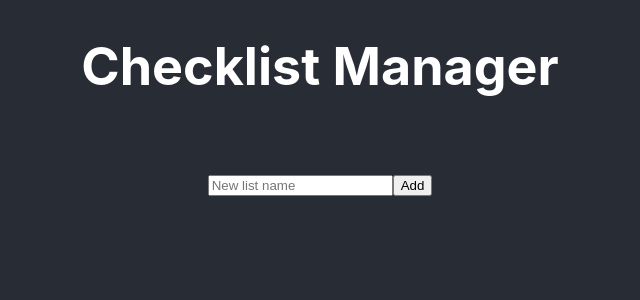
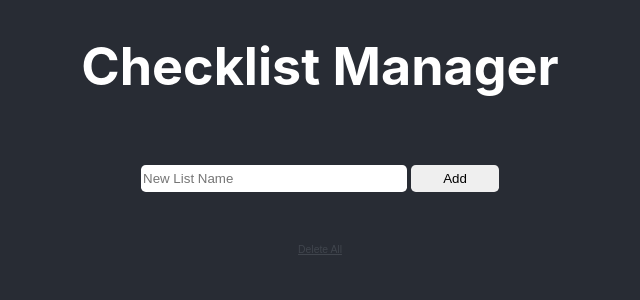
Before and after one commit to lukask-dev/ChecklistManager, a React (Create React App) app in the folder checklist-manager/: page / in a window 1280 px wide. Shown: the top 300 px of the page, without its empty margins (320-960 px from the left). Built offline with nearby package versions, Linux system fonts and the light colour scheme.

Commit message:
tasks clickable & usable

```diff
--- /dev/null
+++ b/checklist-manager/babel-plugin-macros.config.js
@@ -0,0 +1,5 @@
+module.exports = {
+    'fontawesome-svg-core': {
+        'license': 'free'
+    }
+}
--- /dev/null
+++ b/checklist-manager/babel.config.js
@@ -0,0 +1,5 @@
+module.exports = function (api) {
+    return {
+      plugins: ['macros'],
+    }
+  }
--- a/checklist-manager/package.json
+++ b/checklist-manager/package.json
@@ -3,6 +3,10 @@
   "version": "0.1.0",
   "private": true,
   "dependencies": {
+    "@fortawesome/fontawesome-svg-core": "^6.4.2",
+    "@fortawesome/free-regular-svg-icons": "^6.4.2",
+    "@fortawesome/free-solid-svg-icons": "^6.4.2",
+    "@fortawesome/react-fontawesome": "^0.2.0",
     "@testing-library/jest-dom": "^5.17.0",
     "@testing-library/react": "^13.4.0",
     "@testing-library/user-event": "^13.5.0",
@@ -10,6 +14,7 @@
     "@types/node": "^16.18.48",
     "@types/react": "^18.2.21",
     "@types/react-dom": "^18.2.7",
+    "babel-plugin-macros": "^3.1.0",
     "react": "^18.2.0",
     "react-dom": "^18.2.0",
     "react-router-dom": "^6.15.0",
--- a/checklist-manager/src/App.css
+++ b/checklist-manager/src/App.css
@@ -15,7 +15,7 @@
 }
 
 .AppContent {
-  margin-top: 4vh;
+  margin-top: 1em;
   width: 15em;
 }
 
@@ -23,3 +23,96 @@
   text-decoration: none;
   color: white;
 }
+
+.ListItemRow {
+  display: flex;
+  justify-content: space-between;
+  height: 2.5rem;
+  margin-bottom: .2rem;
+}
+
+.ListItemClickable {
+  border: none;
+  text-align: left;
+  width: calc(100% - 2.7rem);
+  display: flex;
+  justify-content: space-between;
+  align-items: center;
+  border-radius: .6rem;
+}
+
+.ListItemContent {
+  margin-left: 1rem;
+  font-weight: 600;
+}
+
+.ListItemCheckmark {
+  text-align: right;
+}
+
+.ListItemDeleteButton {
+  border: none;
+  width: 2.5rem;
+  opacity: 15%;
+  border-radius: .6rem;
+}
+
+.ItemAdder {
+  margin-top: 2rem;
+  margin-left: 1rem;
+  margin-right: 1rem;
+  display: flex;
+  justify-content: space-between;
+  height: 1.7rem;
+}
+
+.ItemAdderLeftSide {
+  border: none;
+  text-align: left;
+  width: calc(100% - 6rem);
+  border-radius: .3rem;
+}
+
+.ItemAdderRightSide {
+  border: none;
+  width: 5.5rem;
+  border-radius: .3rem;
+}
+
+.CompletedTask {
+  background-color: #2e982e;
+  transition: background-color 0.2s;
+}
+
+.CompletedTask:hover {
+  background-color: #44b844;
+}
+
+.NotCompletedTask {
+  background-color: #a4a4a4;
+  transition: background-color 0.2s;
+}
+
+.NotCompletedTask:hover {
+  background-color: #bfbfbf;
+}
+
+.ClearLocalStorageButton {
+  background: none;
+  border: none;
+  color: #40454d;
+  cursor: pointer;
+  text-decoration: underline;
+  font-size: .4em;
+  padding: 0;
+  margin-top: 5em;
+  outline: none;
+  transition: color 0.2s;
+
+  -webkit-appearance: none;
+  -moz-appearance: none;
+}
+
+.ClearLocalStorageButton:hover {
+  color: #de6819;
+}
--- a/checklist-manager/src/components/ItemAdder.tsx
+++ b/checklist-manager/src/components/ItemAdder.tsx
@@ -2,28 +2,40 @@ import React, { FC, useState } from 'react';
 
 interface ItemAdderProps {
     placeholderText: string;
+    onAddItemCallback: (newItem: string) => void;
 }
 
-const ItemAdder: FC<ItemAdderProps> = ({ placeholderText }) => {
+const ItemAdder: FC<ItemAdderProps> = ({ placeholderText, onAddItemCallback }) => {
 
     const [newItemName, setNewItemName] = useState<string>('');
 
     const addItem = () => {
         if (newItemName.trim() !== '') {
-
+            onAddItemCallback(newItemName);
             setNewItemName('');
         }
     };
 
+    const handleKeyPress = (e: React.KeyboardEvent<HTMLInputElement>) => {
+        if (e.key === 'Enter') {
+          addItem();
+        }
+      };
 
     return (
-        <div>
+        <div className='ItemAdder'>
             <input
+                className='ItemAdderLeftSide'
                 type="text"
                 placeholder={placeholderText}
                 value={newItemName}
+                onKeyDown={handleKeyPress}
                 onChange={(e) => setNewItemName(e.target.value)} />
-            <button onClick={addItem}>Add</button>
+            <button
+                className='ItemAdderRightSide'
+                onClick={addItem}>
+                Add
+            </button>
         </div>
     );
 }
--- a/checklist-manager/src/components/ListOverview.tsx
+++ b/checklist-manager/src/components/ListOverview.tsx
@@ -1,6 +1,7 @@
-import React, { FC, useState } from 'react';
+import React, { FC } from 'react';
 import '../App.css';
 import ListOverviewButton from './ListOverviewButton';
+import ItemAdder from './ItemAdder';
 
 interface ListOverviewProps {
     listNames: string[];
@@ -10,13 +11,8 @@ interface ListOverviewProps {
 
 const ListOverview: FC<ListOverviewProps> = ({ listNames, setListNames, setParamInNavigation }) => {
 
-    const [newListName, setNewListName] = useState<string>('');
-
-    const addList = () => {
-        if (newListName.trim() !== '') {
-            setListNames([...listNames, newListName]);
-            setNewListName('');
-        }
+    const addList = (newListName: string) => {
+        setListNames([...listNames, newListName]);
     };
 
     const deleteList = (index: number) => {
@@ -30,17 +26,20 @@ const ListOverview: FC<ListOverviewProps> = ({ listNames, setListNames, setParam
         setParamInNavigation('list', index.toString());
     };
 
+    const clearLocalStorage = () => {
+        if (window.confirm('Delete all lists?')) {
+            localStorage.clear();
+            window.location.reload();
+        }
+    };
+
     return (
         <div>
             {listNames.map((listName, index) => (
                 <ListOverviewButton listName={listName} index={index} onOpenCallback={openList} onDeleteCallback={deleteList} key={index} />
             ))}
-            <input
-                type="text"
-                placeholder="New list name"
-                value={newListName}
-                onChange={(e) => setNewListName(e.target.value)} />
-            <button onClick={addList}>Add</button>
+            <ItemAdder placeholderText='New List Name' onAddItemCallback={addList} />
+            <button className='ClearLocalStorageButton' onClick={clearLocalStorage}>Delete All</button>
         </div>
     );
 }
--- a/checklist-manager/src/components/ListOverviewButton.tsx
+++ b/checklist-manager/src/components/ListOverviewButton.tsx
@@ -1,4 +1,6 @@
 import React, { FC } from 'react';
+import { FontAwesomeIcon } from '@fortawesome/react-fontawesome'
+import { icon } from '@fortawesome/fontawesome-svg-core/import.macro'
 
 interface ListButtonProps {
     listName: string;
@@ -9,9 +11,13 @@ interface ListButtonProps {
 
 const ListOverviewButton: FC<ListButtonProps> = ({ listName, index, onOpenCallback, onDeleteCallback }) => {
     return (
-        <div style={{ display: 'flex', justifyContent: 'space-between' }}>
-            <button style={{ width: '80%' }} onClick={() => onOpenCallback(index)}>{listName}</button>
-            <button style={{ width: '20%' }} onClick={() => onDeleteCallback(index)}>x</button>
+        <div className='ListItemRow'>
+            <button className='ListItemClickable' onClick={() => onOpenCallback(index)}>
+                <span className='ListItemContent'>{listName}</span>
+            </button>
+            <button className='ListItemDeleteButton' onClick={() => onDeleteCallback(index)}>
+                <FontAwesomeIcon icon={icon({ name: 'xmark' })} />
+            </button>
         </div>
     );
 }
--- a/checklist-manager/src/components/TodoListTask.tsx
+++ b/checklist-manager/src/components/TodoListTask.tsx
@@ -1,13 +1,36 @@
-import React, { FC } from 'react';
+import React, { FC, useState } from 'react';
+import { TaskData } from '../interfaces/TaskData';
+import { FontAwesomeIcon } from '@fortawesome/react-fontawesome'
+import { icon } from '@fortawesome/fontawesome-svg-core/import.macro'
 
 interface TodoListTaskProps {
-    name: string;
+    data: TaskData;
+    index: number;
+    onClickedCallback: (index: number, isCompleted: boolean) => void;
+    onDeleteCallback: (index: number) => void;
 }
 
-const TodoListTask: FC<TodoListTaskProps> = ({ name }) => {
+const TodoListTask: FC<TodoListTaskProps> = ({ data, index, onClickedCallback, onDeleteCallback }) => {
+
+    const [isCompleted, setIsCompleted] = useState<boolean>(data.isCompleted);
+
+    const onTaskClicked = () => {
+        const newCompletedStatus = !isCompleted;
+        setIsCompleted(newCompletedStatus);
+        onClickedCallback(index, newCompletedStatus);
+    }
+
     return (
-        <div>
-            {name}
+        <div className='ListItemRow'>
+            <button className={isCompleted ? 'ListItemClickable CompletedTask' : 'ListItemClickable NotCompletedTask'} onClick={() => onTaskClicked()}>
+                <span className='ListItemContent'>{data.name}</span>
+                {isCompleted && (
+                    <span className='ListItemCheckmark'><FontAwesomeIcon icon={icon({ name: 'check' })} style={{ marginRight: '.3rem' }} size="2x" /></span>
+                )}
+            </button>
+            <button className='ListItemDeleteButton' onClick={() => onDeleteCallback(index)}>
+                <FontAwesomeIcon icon={icon({ name: 'xmark' })} />
+            </button>
         </div>
     );
 }
--- a/checklist-manager/src/components/TodoListView.tsx
+++ b/checklist-manager/src/components/TodoListView.tsx
@@ -1,15 +1,13 @@
 import React, { FC, useEffect, useState } from 'react';
 import TodoListTask from './TodoListTask';
+import ItemAdder from './ItemAdder';
+import { TaskData } from '../interfaces/TaskData';
 
 interface TodoListViewProps {
     listIndex: number;
     listName: string;
 }
 
-interface TaskData {
-    name: string;
-    isCompleted: boolean;
-}
 
 const TodoListView: FC<TodoListViewProps> = ({ listIndex, listName }) => {
     const [tasks, setTasks] = useState<TaskData[]>([]);
@@ -32,16 +30,38 @@ const TodoListView: FC<TodoListViewProps> = ({ listIndex, listName }) => {
         if (value) {
             localStorage.setItem(localStorageKeyForTasks, value);
         }
-    }, [tasks]);
+    }, [tasks, localStorageKeyForTasks]);
+
+    const addTask = (newTaskName: string) => {
+        const newTask: TaskData = {
+            name: newTaskName,
+            isCompleted: false,
+        };
+        setTasks([...tasks, newTask]);
+    };
+
+    const deleteTask = (index: number) => {
+        setTasks((prevList) => {
+            const updatedList = prevList.filter((_, i) => i !== index);
+            return updatedList;
+        });
+    };
+
+    const setTaskCompletedState = (index: number, isCompleted: boolean) => {
+        const updatedTasks = [...tasks];
+        updatedTasks[index].isCompleted = isCompleted;
+        setTasks(updatedTasks);
+    };
 
     return (
         <div>
             <h2>{listName}</h2>
 
             {tasks.map((taskData, index) => (
-                <TodoListTask name={taskData.name} key={index} />
+                <TodoListTask data={taskData} index={index} onClickedCallback={setTaskCompletedState} onDeleteCallback={deleteTask} key={index} />
             ))}
 
+            <ItemAdder placeholderText='New Task Name' onAddItemCallback={addTask} />
         </div>
     );
 }
--- /dev/null
+++ b/checklist-manager/src/interfaces/TaskData.ts
@@ -0,0 +1,4 @@
+export interface TaskData {
+    name: string;
+    isCompleted: boolean;
+  }
```
Also changed, not shown: 1 other file (tests, documents, lock files or other folders).
